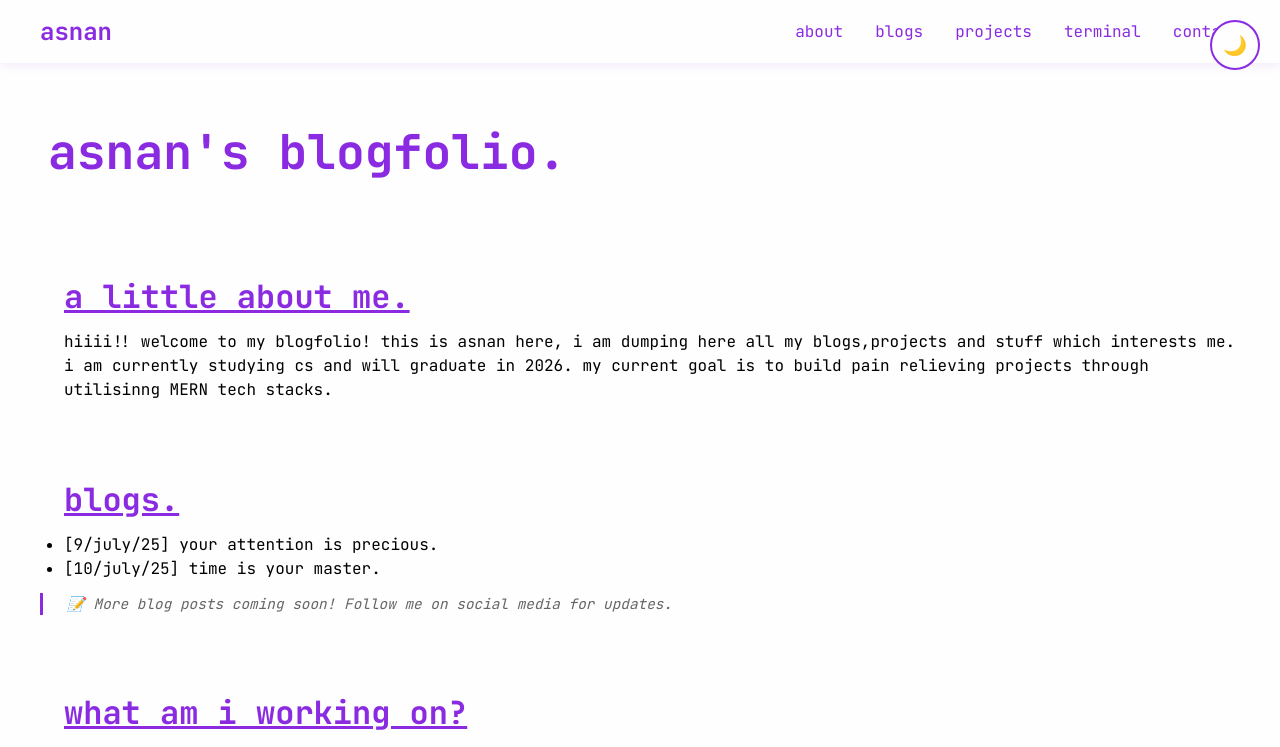
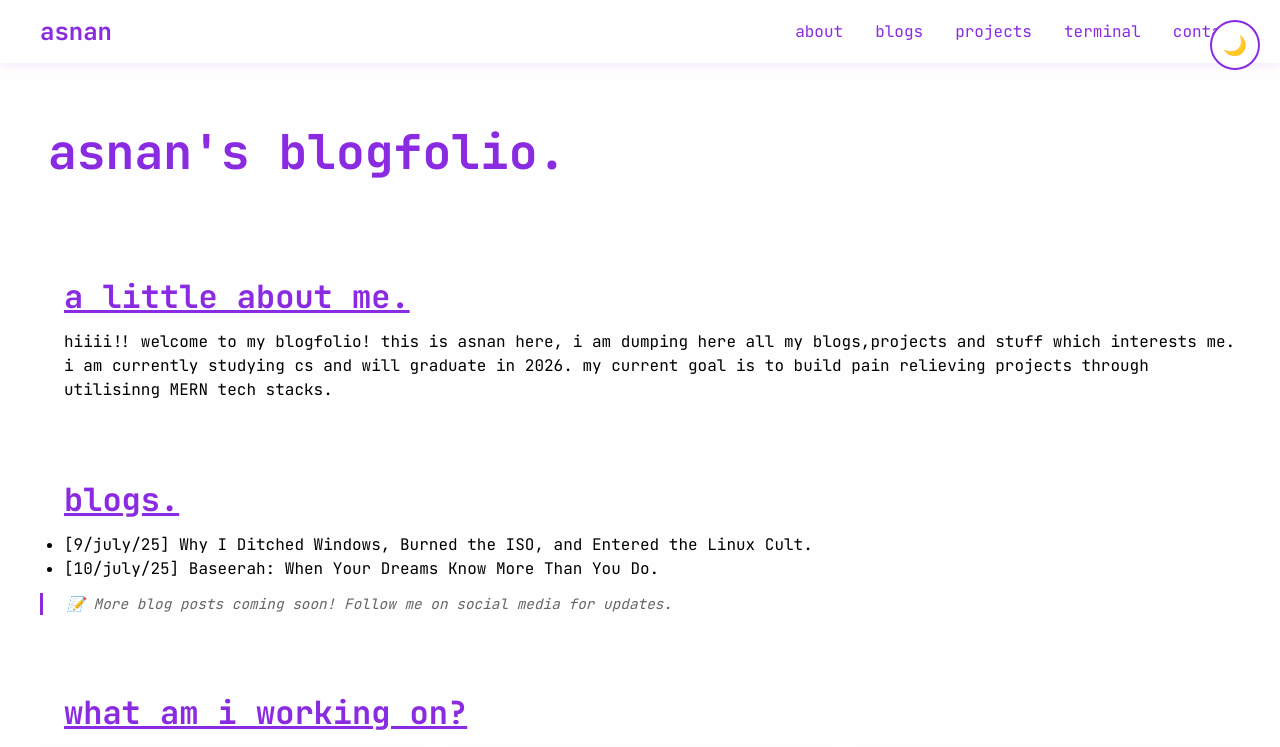
Before and after one commit to Asnan07/blogfolio, a plain HTML site: page index.html in a window 1280 px wide. Shown: the top 747 px of the page. Drawn offline with Linux system fonts and the light colour scheme.

Commit message:
Update index.html

```diff
--- a/index.html
+++ b/index.html
@@ -64,8 +64,8 @@
             <section id="blogs">
                 <h2>blogs.</h2>
                 <ul>
-                <li><a href="blog1.html">[9/july/25] your attention is precious.</a></li>
-                <li><a href="blog2.html">[10/july/25] time is your master.</a></li>
+                <li><a href="blog1.html">[9/july/25] Why I Ditched Windows, Burned the ISO, and Entered the Linux Cult.</a></li>
+                <li><a href="blog2.html">[10/july/25] Baseerah: When Your Dreams Know More Than You Do.</a></li>
                 </ul>
                 <p class="blog-note">📝 More blog posts coming soon! Follow me on social media for updates.</p>
             </section>
```
